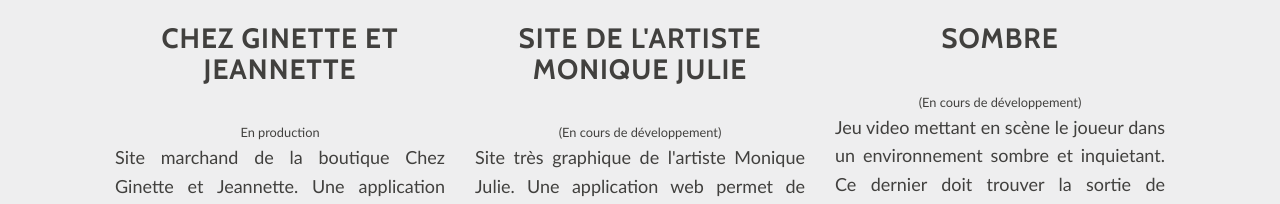
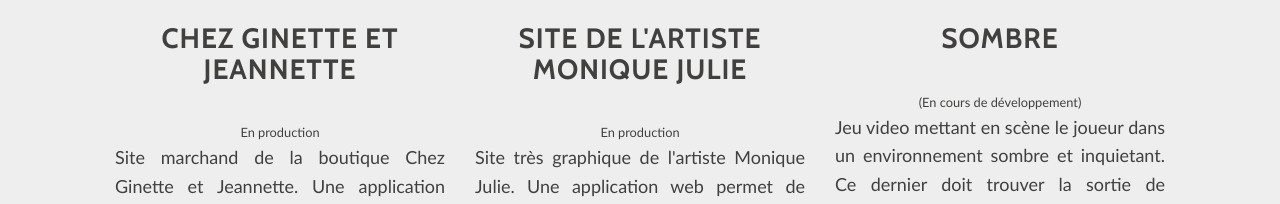
Before and after one commit to thomasdelagoutine/portefolio, a plain HTML site: page index.html in a window 1280 px wide. Shown: the part 4600-4804 px from the top of the page. Drawn offline with nearby package versions, Linux system fonts and the light colour scheme; a web font is replaced by a local one.

Commit message:
Update index.html

```diff
--- a/index.html
+++ b/index.html
@@ -478,7 +478,7 @@
                         </div>
                         <div class="col-lg-4 col-xs-12 mt-4">
                             <h3>Site de l'artiste Monique Julie</h3>
-                            <small class="portfolio-en-dev">(En cours de développement)</small>
+                            <small class="portfolio-en-dev">En production</small>
                             <p class="portfolio-project-text">
                                Site très graphique de l'artiste Monique Julie. Une application web permet de gérer le site en fond en ajoutant de nouvelles oeuvres.
                                Développé en Vue.js et Firebase.
```
